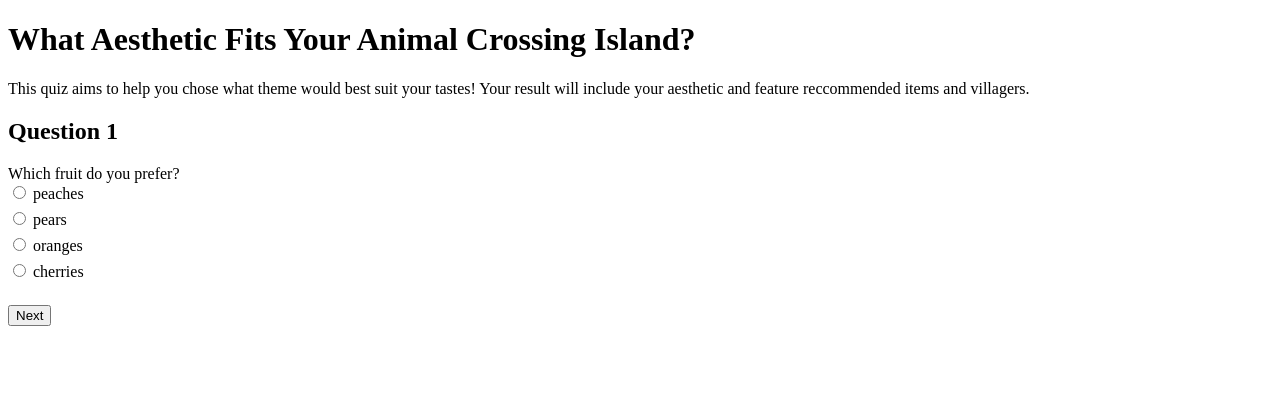
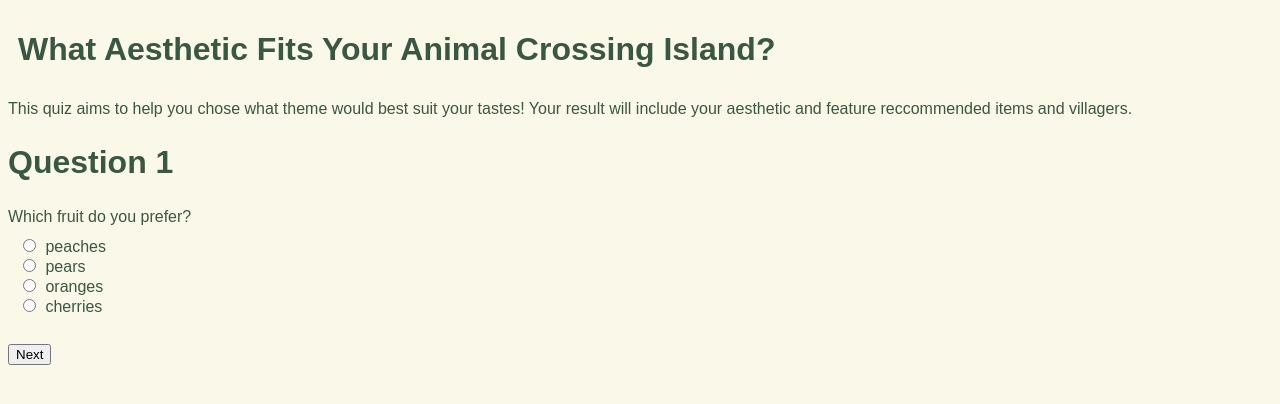
Before and after one commit to lilyvaughn/ac_quiz, a plain HTML site: page index.html in a window 1280 px wide. Drawn offline with Linux system fonts and the light colour scheme; a web font is replaced by a local one.

Commit message:
Update style.css

```diff
--- a/style.css
+++ b/style.css
@@ -1,8 +1,34 @@
-.radio-grid input[type="radio"] {
-    margin-bottom: 10px;
+@import url("https://use.typekit.net/vde1ign.css");
+
+body {
+    font-family: monotalic, sans-serif;
+    font-weight: 400;
+    font-style: normal;
+    color: #3A5743;
+    background-color: #FAF8E8;
 }
 
-.radio-grid label {
+h1 {
+    font-family: puffin-arcade-yoko, sans-serif;
+    font-weight: 800;
+    font-style: normal;
+    font-size: 2rem;
+    padding: 10px;
+}
+
+h2 {
+    font-family: puffin-arcade-yoko, sans-serif;
+    font-weight: 800;
+    font-style: normal;
+    font-size: 2rem;
+    color: #3A5743
+}
+
+.radio-grid input[type="radio"] {
+    margin-right: 5px;
+}
+
+.radio-grid {
     display: block;
-    margin-bottom: 10px;
+    padding: 10px;
 }
```
